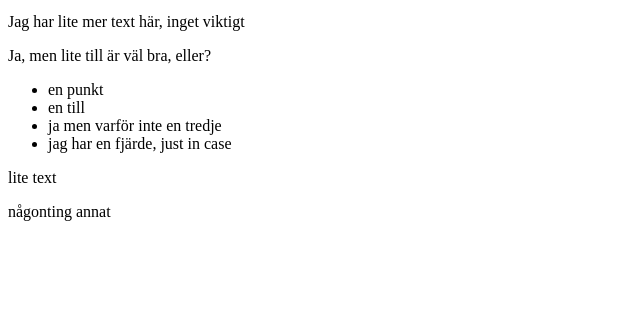
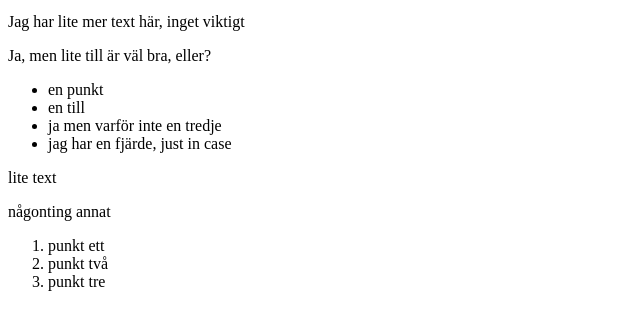
Before and after one commit to PaulinaPalmberg/testa, a plain HTML site: page index.html in a window 1280 px wide. Shown: the part 101-426 px from the top of the page, without its empty margins (0-640 px from the left). Drawn offline with Linux system fonts and the light colour scheme.

Commit message:
orderd list

```diff
--- a/index.html
+++ b/index.html
@@ -17,5 +17,9 @@
 
 	<p>lite text</p>
 	<p>någonting annat</p>
+
+	<ol><li>punkt ett</li>
+	<li>punkt två</li>
+	<li>punkt tre</li></ol>
 </body>
 </html>
```
